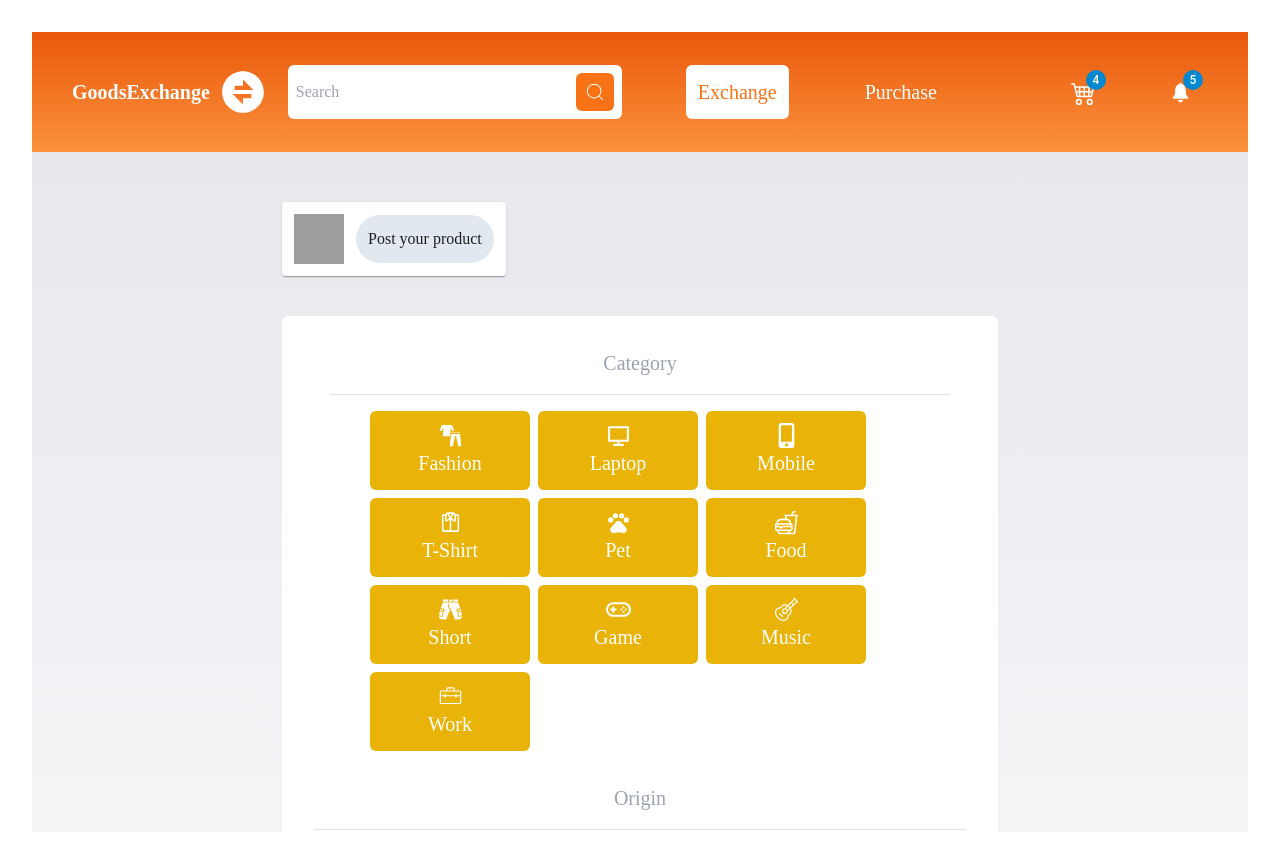
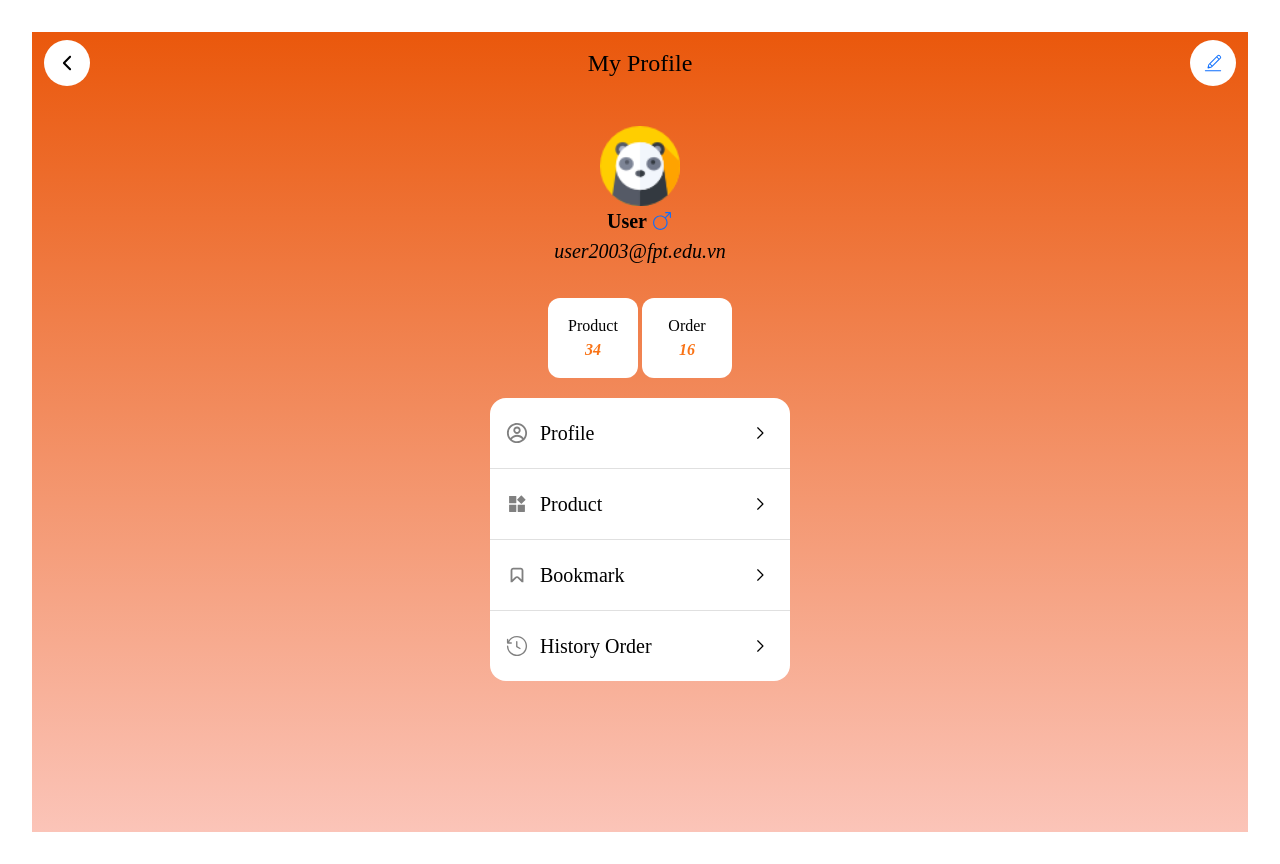
Before and after one commit to SWD392-GoodsExchange/Frontend, a React app: page /my-profile in a window 1280 px wide. Built offline with nearby package versions, Linux system fonts and the light colour scheme; grey boxes are pictures that could not be loaded; the HTML template or start-up script is replaced by a standard one.

Commit message:
add profile and profile information page

```diff
--- a/src/App.tsx
+++ b/src/App.tsx
@@ -1,11 +1,14 @@
+import { BrowserRouter } from "react-router-dom";
 import "./App.css";
-import HomePage from "./pages/HomePage";
+import AppRoutes from "./routes/AppRoutes";
 
 function App() {
   return (
-    <div className="font-sora overflow-x-hidden overflow-y-auto h-screen text-white bg-gradient-to-b from-gray-200 to-gray-100">
-      <HomePage />
-    </div>
+    <BrowserRouter>
+      <div className="font-sora overflow-x-hidden overflow-y-auto h-screen text-white bg-gradient-to-b from-gray-200 to-gray-100">
+        <AppRoutes />
+      </div>
+    </BrowserRouter>
   );
 }
 
--- /dev/null
+++ b/src/components/Avatar/Avatar.tsx
@@ -0,0 +1,17 @@
+import MyAvatar from "../../assets/panda.png";
+import { IoIosMale } from "react-icons/io";
+import { IoIosFemale } from "react-icons/io";
+
+const Avatar = () => {
+  return (
+    <div className="flex flex-col items-center my-8 rounded-full text-black">
+      <img src={MyAvatar} alt="My Avatar" className="w-[80px] h-[80px]" />
+      <p className="font-semibold text-20 flex items-center gap-1">
+        User <IoIosMale color="#0D6EFD" size={"22px"} />
+      </p>
+      <p className="font-light text-20 italic">user2003@fpt.edu.vn</p>
+    </div>
+  );
+};
+
+export default Avatar;
--- a/src/components/CreateProduct/CreateProduct.tsx
+++ b/src/components/CreateProduct/CreateProduct.tsx
@@ -6,6 +6,7 @@ import {
   DialogTitle,
   Divider,
   IconButton,
+  TextField,
 } from "@mui/material";
 import React, { useState } from "react";
 import MyAvat from "../../assets/bear.png";
@@ -22,6 +23,7 @@ import VietNamFlag from "../../assets/vietnam.png";
 import UsaFlag from "../../assets/united-states.png";
 import ChinaFlag from "../../assets/china.png";
 import ThaiLanFlag from "../../assets/thailand.png";
+import ReactImageUploading from "react-images-uploading";
 
 const categoryList = [
   {
@@ -91,6 +93,22 @@ const originList = [
 
 const CreateProduct = () => {
   const [openDialog, setOpenDialog] = useState(false);
+  const [previewImage, setPreviewImage] = useState<string | null>(null);
+
+  const handleImageUpload = (event: React.ChangeEvent<HTMLInputElement>) => {
+    const file = event.target.files?.[0];
+    if (file) {
+      const reader = new FileReader();
+      reader.onload = () => {
+        setPreviewImage(reader.result as string);
+      };
+      reader.readAsDataURL(file);
+    }
+  };
+
+  const handleDropImage = () => {
+    setPreviewImage(null);
+  };
 
   const onClickOpenDialog = () => {
     setOpenDialog(true);
@@ -102,17 +120,18 @@ const CreateProduct = () => {
   return (
     <div className="flex justify-start mx-[250px] text-20 text-black mt-[50px]">
       <Card>
-        <div className="flex p-3 items-center">
+        <div className="flex p-3 w-[500px] items-center">
           <img src={MyAvat} className="w-[50px] h-[50px]" />
           <button
             onClick={onClickOpenDialog}
-            className="flex text-16 p-3 ml-3 rounded-full bg-slate-200 hover:bg-slate-300"
+            className="flex text-16  p-3 ml-3 w-[500px] rounded-full bg-slate-200 hover:bg-slate-300"
           >
             Post your product
           </button>
         </div>
       </Card>
       <Dialog
+        maxWidth="md"
         disableEscapeKeyDown
         open={openDialog}
         onClose={handleCloseDialog}
@@ -128,18 +147,16 @@ const CreateProduct = () => {
           },
         }}
       >
-        <DialogTitle className="w-[500px] flex justify-end">
-          <div className="flex justify-between gap-[110px] items-center">
-            <p>Post Product</p>
-            <IconButton>
-              <TiDelete onClick={handleCloseDialog} size={"30px"} />
-            </IconButton>
-          </div>
+        <DialogTitle className="w-auto flex justify-between items-center">
+          <p>Post Product</p>
+          <IconButton>
+            <TiDelete onClick={handleCloseDialog} size={"30px"} />
+          </IconButton>
         </DialogTitle>
         <Divider variant="fullWidth" />
-        <DialogContent className="flex overflow-x-hidden overflow-y-auto">
+        <DialogContent className="flex flex-col overflow-x-hidden overflow-y-auto">
           <div className="flex items-center">
-            <img src={MyAvat} className="w-[50px] h-[50px]" />
+            <img src={MyAvat} className="w-[70px] h-[70px]" />
             <div className="flex flex-col justify-center ">
               <p className="font-bold mx-2 text-20">Mong Luan Vo</p>
               <div className="flex gap-5 items-center mx-2">
@@ -163,8 +180,38 @@ const CreateProduct = () => {
                     ))}
                   </select>
                 </div>
+                <div className="p-2 flex gap-3 bg-orange-400 hover:bg-orange-600 rounded-md">
+                  <label>Type </label>
+                  <select>
+                    <option>Exchange</option>
+                    <option>Purchase</option>
+                  </select>
+                </div>
               </div>
             </div>
+          </div>
+          <div className="flex justify-center ">
+            <textarea
+              className="w-[100%] p-2  outline-none text-20"
+              placeholder="Write title of your product"
+            />
+          </div>
+          {previewImage && (
+            <div className="flex items-start w-[500px]">
+              <div className="flex ml-36 w-[450px] items-start justify-center outline-dashed">
+                <img className="w-[450px] h-[auto]" src={previewImage} />
+              </div>
+              <div>
+                <TiDelete
+                  className="text-slate-400 hover:text-slate-600"
+                  size={"30px"}
+                  onClick={handleDropImage}
+                />
+              </div>
+            </div>
+          )}
+          <div>
+            <input type="file" onChange={handleImageUpload} />
           </div>
         </DialogContent>
       </Dialog>
--- /dev/null
+++ b/src/components/Profile/ProfileInformation/ProfileInformation.tsx
@@ -0,0 +1,52 @@
+import { IoCheckmark } from "react-icons/io5";
+
+const ProfileInformation = () => {
+  return (
+    <>
+      <div className="flex flex-col gap-2 my-1">
+        <label>User name</label>
+        <p className="flex justify-between items-center bg-white p-3 w-[300px] rounded-2xl">
+          User
+          <IoCheckmark color="0D6EFD" />
+        </p>
+      </div>
+      <div className="flex flex-col gap-2 my-1">
+        <label>Email</label>
+        <p className="flex justify-between items-center bg-white p-3 w-[300px] rounded-2xl">
+          user2003@fpt.edu.vn
+          <IoCheckmark color="#0D6EFD" />
+        </p>
+      </div>
+      <div className="flex flex-col gap-2 my-1">
+        <label>Password</label>
+        <p className="flex justify-between items-center bg-white p-3 w-[300px] rounded-2xl">
+          ******
+          <IoCheckmark color="#0D6EFD" />
+        </p>
+      </div>
+      <div className="flex flex-col gap-2 my-1">
+        <label>Address</label>
+        <p className="flex justify-between items-center bg-white p-3 w-[300px] rounded-2xl">
+          Hẻm 48, Bùi Thị Xuân
+          <IoCheckmark color="#0D6EFD" />
+        </p>
+      </div>
+      <div className="flex flex-col gap-2 my-1">
+        <label>Phone</label>
+        <p className="flex justify-between items-center bg-white p-3 w-[300px] rounded-2xl">
+          0931337204
+          <IoCheckmark color="#0D6EFD" />
+        </p>
+      </div>
+      <div className="flex flex-col gap-2 my-1">
+        <label>Date of birth</label>
+        <p className="flex justify-between items-center bg-white p-3 w-[300px] rounded-2xl">
+          18/10/2003
+          <IoCheckmark color="#0D6EFD" />
+        </p>
+      </div>
+    </>
+  );
+};
+
+export default ProfileInformation;
--- /dev/null
+++ b/src/pages/MyProfile/MemberInformation.tsx
@@ -0,0 +1,36 @@
+import Avatar from "../../components/Avatar/Avatar";
+import { IoIosArrowBack } from "react-icons/io";
+import { CiEdit } from "react-icons/ci";
+import ProfileInformation from "../../components/Profile/ProfileInformation/ProfileInformation";
+import { useNavigate } from "react-router-dom";
+
+const MemberInformation = () => {
+  const navigate = useNavigate();
+  const backButton = () => {
+    navigate(-1);
+  };
+  return (
+    <div className="h-auto text-black bg-gradient-to-b from-orange-600 to-[#fbc4b8] pb-4">
+      <div className="flex justify-between px-3 py-2 items-center">
+        <div
+          className="rounded-full p-3 bg-white hover:bg-orange-200 cursor-pointer"
+          onClick={backButton}
+        >
+          <IoIosArrowBack size={"22px"} />
+        </div>
+        <p className="font-normal text-24">My Profile</p>
+        <div className="rounded-full p-3 bg-white hover:bg-orange-200 cursor-pointer">
+          <CiEdit size={"22px"} color="#0D6EFD" />
+        </div>
+      </div>
+      <div className="flex justify-center ">
+        <Avatar />
+      </div>
+      <div className="flex flex-col items-center mx-10 text-[#1B1E28]">
+        <ProfileInformation />
+      </div>
+    </div>
+  );
+};
+
+export default MemberInformation;
--- /dev/null
+++ b/src/pages/MyProfile/MyProfile.tsx
@@ -0,0 +1,82 @@
+import React from "react";
+import Avatar from "../../components/Avatar/Avatar";
+import { IoIosArrowBack } from "react-icons/io";
+import { CiEdit } from "react-icons/ci";
+import { CgBookmark, CgProfile } from "react-icons/cg";
+import { AiFillProduct } from "react-icons/ai";
+import { GoHistory } from "react-icons/go";
+import { Divider } from "@mui/material";
+import { GoChevronRight } from "react-icons/go";
+import { Link } from "react-router-dom";
+
+const MyProfile = () => {
+  return (
+    <div className="h-screen text-black bg-gradient-to-b from-orange-600 to-[#fbc4b8] pb-4">
+      <div className="flex justify-between px-3 py-2 items-center">
+        <div className="rounded-full p-3 bg-white hover:bg-orange-200 cursor-pointer">
+          <IoIosArrowBack size={"22px"} />
+        </div>
+        <p className="font-normal text-24 ">My Profile</p>
+        <div className="rounded-full p-3 bg-white hover:bg-orange-200 cursor-pointer">
+          <CiEdit size={"22px"} color="#0D6EFD" />
+        </div>
+      </div>
+      <div className="flex justify-center ">
+        <Avatar />
+      </div>
+      <div className="flex justify-center items-center mb-5">
+        <div className="flex flex-col items-center p-4 w-[90px] mx-0.5 bg-white rounded-xl">
+          <p>Product</p>
+          <p className="italic text-orange-500 font-bold">34</p>
+        </div>
+        <div className="flex flex-col items-center p-4  w-[90px] mx-0.5  bg-white rounded-xl">
+          <p>Order</p>
+          <p className="italic text-orange-500 font-bold">16</p>
+        </div>
+      </div>
+      <div className="flex flex-col justify-center items-center">
+        <ul className="flex flex-col text-20 w-[300px] bg-white rounded-2xl">
+          <Link to="information">
+            <li className="pl-4 py-5 flex items-center justify-between pr-5 hover:bg-orange-100 hover:rounded-t-2xl cursor-pointer">
+              <p className="flex gap-3 items-center">
+                <CgProfile color="grey" size={"22px"} /> Profile
+              </p>
+              <div>
+                <GoChevronRight />
+              </div>
+            </li>
+          </Link>
+          <Divider variant="fullWidth" />
+          <li className="pl-4 py-5  flex items-center justify-between pr-5  hover:bg-orange-100 cursor-pointer">
+            <p className="flex gap-3 items-center">
+              <AiFillProduct color="grey" size={"22px"} /> Product
+            </p>
+            <div>
+              <GoChevronRight />
+            </div>
+          </li>
+          <Divider variant="fullWidth" />
+          <li className="pl-4 py-5  flex items-center justify-between pr-5  hover:bg-orange-100 cursor-pointer">
+            <p className="flex gap-3 items-center">
+              <CgBookmark color="grey" size={"22px"} /> Bookmark
+            </p>
+            <div>
+              <GoChevronRight />
+            </div>
+          </li>
+          <Divider variant="fullWidth" />
+          <li className="pl-4 py-5  flex items-center justify-between pr-5  hover:bg-orange-100 hover:rounded-b-2xl cursor-pointer">
+            <p className="flex gap-3 items-center">
+              <GoHistory color="grey" size={"22px"} /> History Order
+            </p>
+            <div>
+              <GoChevronRight />
+            </div>
+          </li>
+        </ul>
+      </div>
+    </div>
+  );
+};
+
+export default MyProfile;
--- /dev/null
+++ b/src/routes/AppRoutes.tsx
@@ -0,0 +1,16 @@
+import { Route, Routes } from "react-router-dom";
+import HomePage from "../pages/HomePage";
+import MyProfile from "../pages/MyProfile/MyProfile";
+import MemberInformation from "../pages/MyProfile/MemberInformation";
+
+const AppRoutes = () => {
+  return (
+    <Routes>
+      <Route path="/" element={<HomePage />} />
+      <Route path="/my-profile" element={<MyProfile />} />
+      <Route path="/my-profile/information" element={<MemberInformation />} />
+    </Routes>
+  );
+};
+
+export default AppRoutes;
```
Also changed, not shown: package.json (+6 -7 lines), 1 other file (tests, documents, lock files or other folders).
